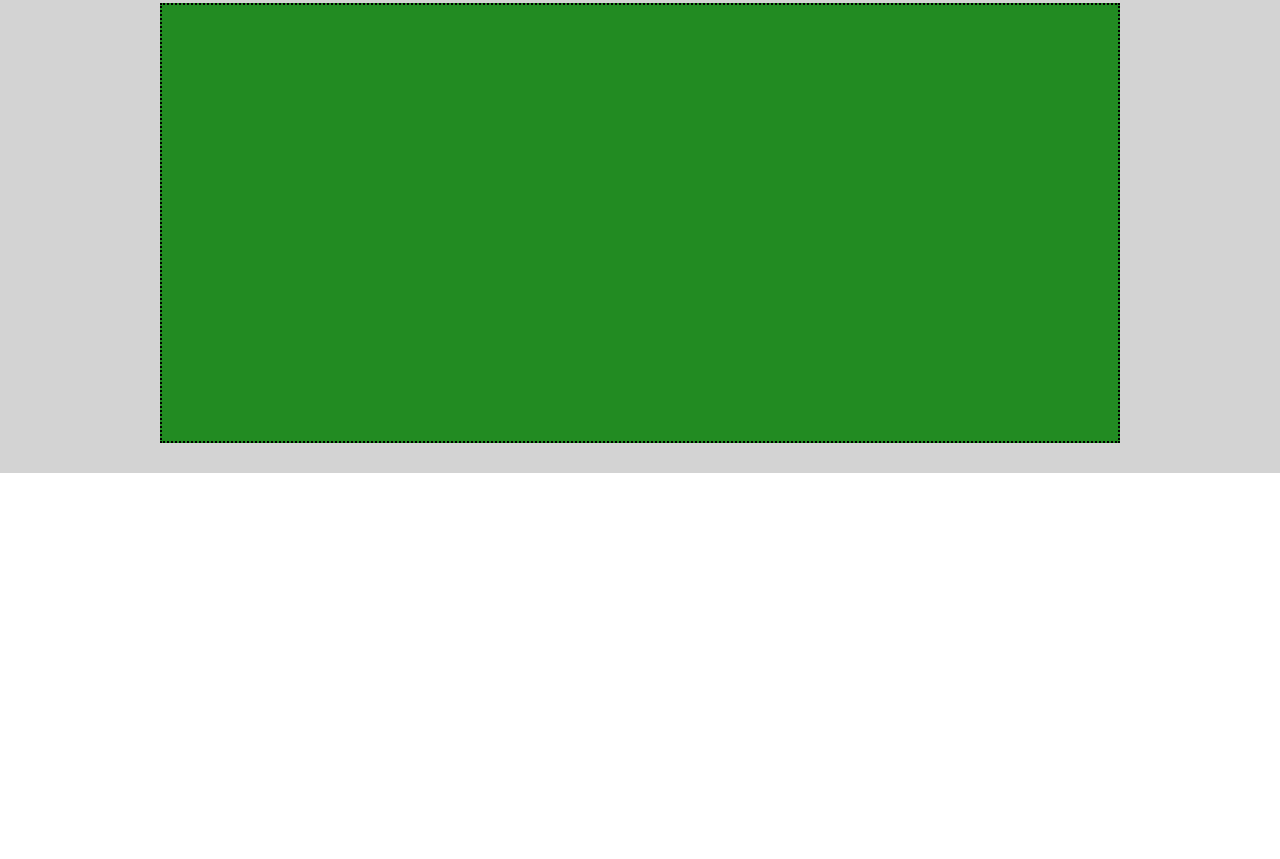
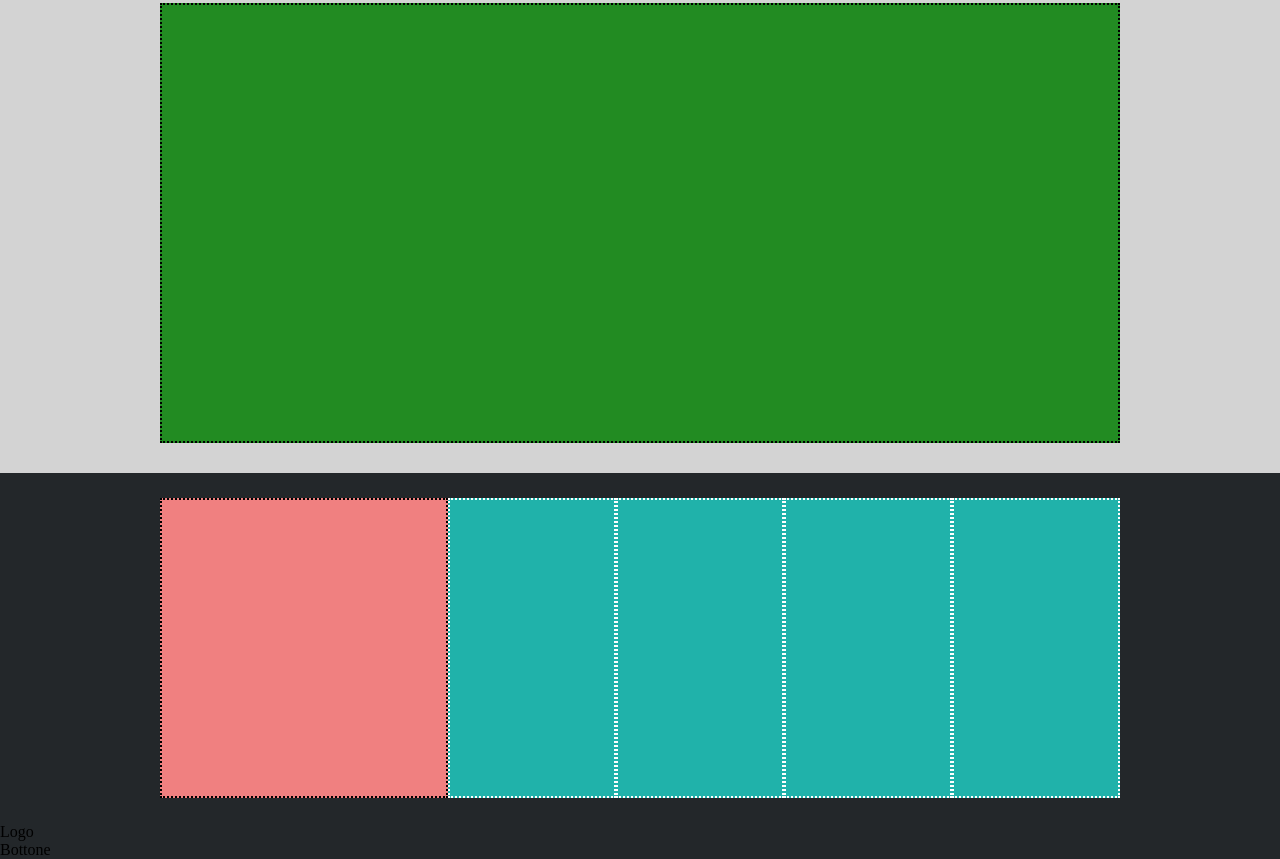
Before and after one commit to BernardoBarbucci/htmlcss-struttura-discord, a plain HTML site: page index.html in a window 1280 px wide. Shown: the part 1437-2296 px from the top of the page. Before the commit the page ends 1910 px from the top, so only its background shows below. Drawn offline with Linux system fonts and the light colour scheme.

Commit message:
container a 5 colonne e inizio footer

```diff
--- a/CSS/style.css
+++ b/CSS/style.css
@@ -142,3 +142,34 @@ header{
     border: 2px dotted;
 }
 /*fine box-verde*/
+
+/*box rosso e azzurro*/
+.container-cinque{
+    background-color:rgb(35, 39, 42);
+    height: 350px;
+    display: flex;
+    justify-content: center;
+    align-items: center;
+    padding: 0 10rem;
+}
+
+.container-cinque>.rosso-box{
+    width: 30%;
+    background-color:rgb(240, 128, 128);
+    height: 300px;
+    border: 2px dotted;
+}
+
+.container-cinque>.azzurro-box{
+    width: calc(70% / 4);
+    background-color:rgb(32, 178, 170);
+    height: 300px ;
+    border: 2px dotted white;
+}
+/*fine box rosso e azzurro*/
+
+/*footer*/
+footer{
+    background-color: rgb(35, 39, 42);
+
+}
--- a/index.html
+++ b/index.html
@@ -46,6 +46,21 @@
             <div class="verde-box"></div>
         </section>
 
+        <!--ultimo container (5 colonne)-->
+        <section class="container-cinque">
+            <div class="rosso-box"></div>
+            <div class="azzurro-box"></div>
+            <div class="azzurro-box"></div>
+            <div class="azzurro-box"></div>
+            <div class="azzurro-box"></div>
+        </section>
+
+        <footer>
+           <div class="end">Logo</div>
+           <div class="end">Bottone</div>
+        </footer>
+
+
     </main>
 
 
```
